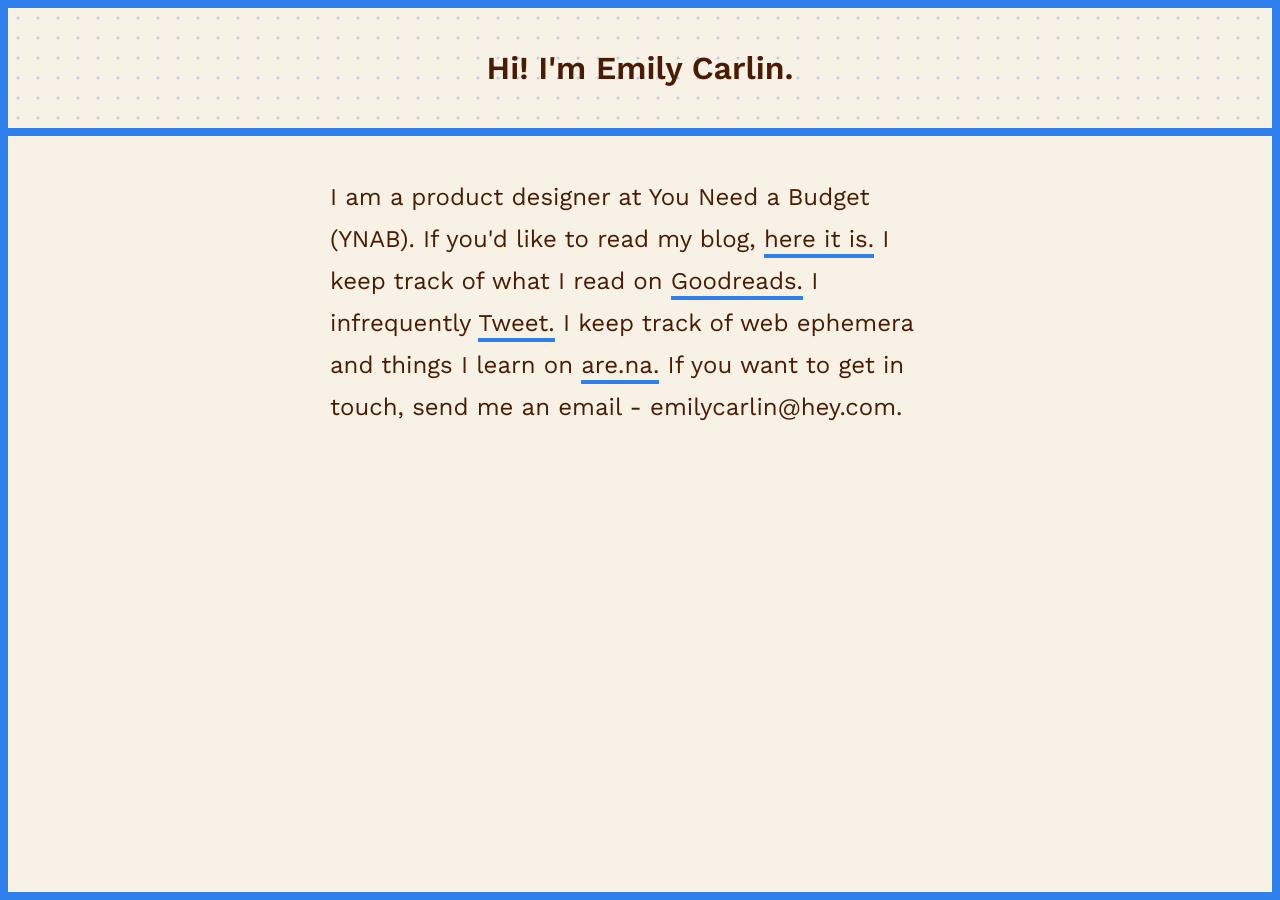
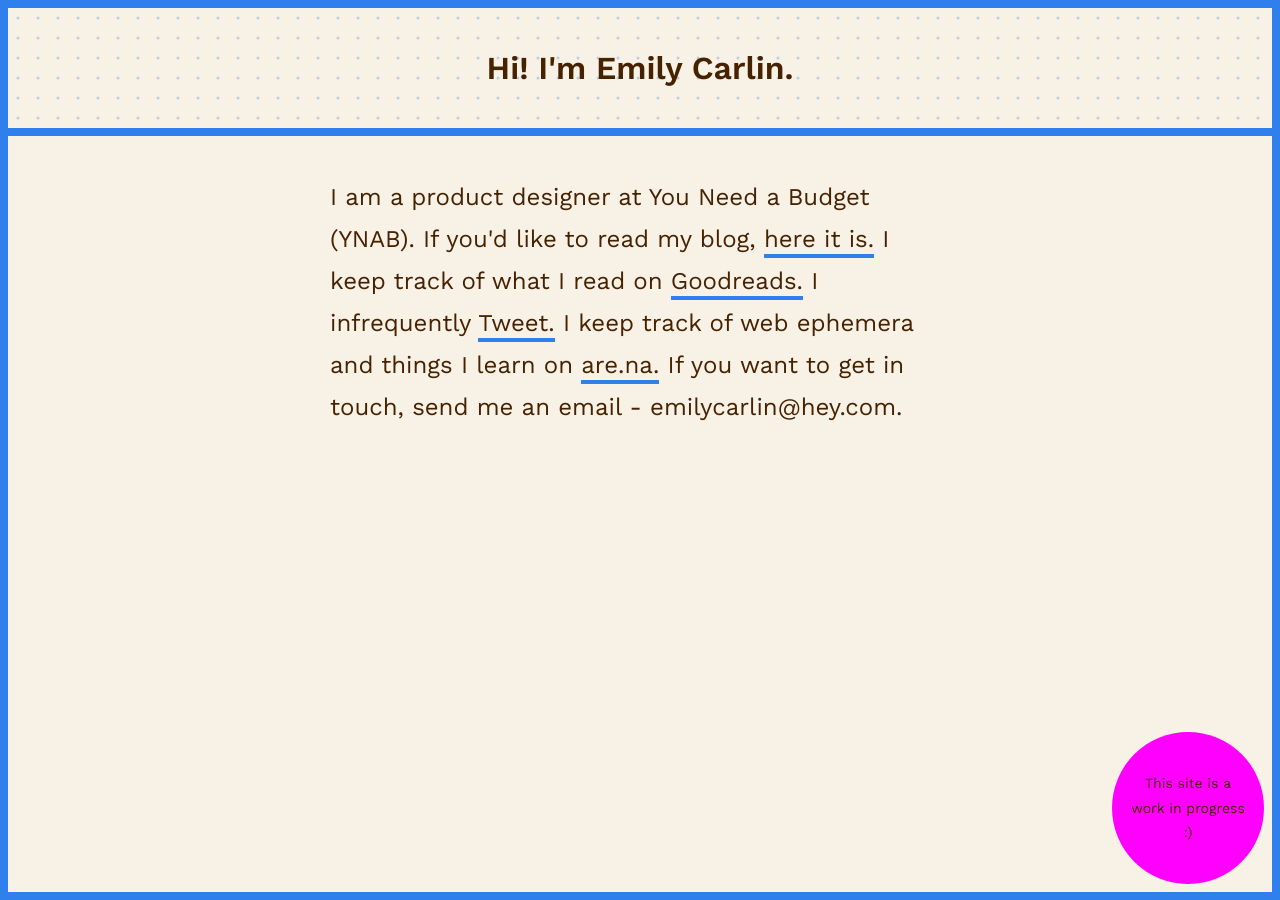
Before and after one commit to EmilyCarlin/emily-space, a Jekyll site: the page built from index.html, in a window 1280 px wide. Built offline with Jekyll 4.4.1, drawn with Linux system fonts in a browser that asks for light colours.

Commit message:
add disclaimer circle

```diff
--- a/assets/css/app.scss
+++ b/assets/css/app.scss
@@ -6,7 +6,7 @@ body {
   font-family: 'Work Sans', sans-serif;
   line-height: 1.75;
   background-color: #2f80ed;
-  color: #4A1C03;
+  color: #462200;
 }
 
 h1 {
@@ -16,7 +16,7 @@ h1 {
 
 a {
   text-decoration: none;
-  color: #4A1C03;
+  color: #462200;
   border-bottom: 4px solid #2f80ed;
   padding-bottom: 1px;
   transition: border-bottom 0.1s ease-in-out;
@@ -68,6 +68,26 @@ main {
   max-width: 620px;
   margin-left: auto;
   margin-right: auto;
+}
+
+.under-construction {
+  height: 120px;
+  width: 120px;
+  position: absolute;
+  bottom: 16px;
+  right: 16px;
+  background-color: #f0f;
+  display: flex;
+  align-items: center;
+  justify-content: center;
+  padding: 16px;
+  border-radius: 200px;
+  text-align: center;
+}
+
+.under-construction p {
+  font-size: 14px;
+  font-weight: 500;
 }
 
 
--- a/index.html
+++ b/index.html
@@ -11,3 +11,7 @@ title: Hi! I'm Emily Carlin.
         on <a href="https://www.are.na/emily-carlin">are.na.</a> If you want to get in touch, send me an email -
         emilycarlin@hey.com.
 </div>
+
+<div class="under-construction">
+    <p> This site is a work in progress :) </p>
+</div>
```
